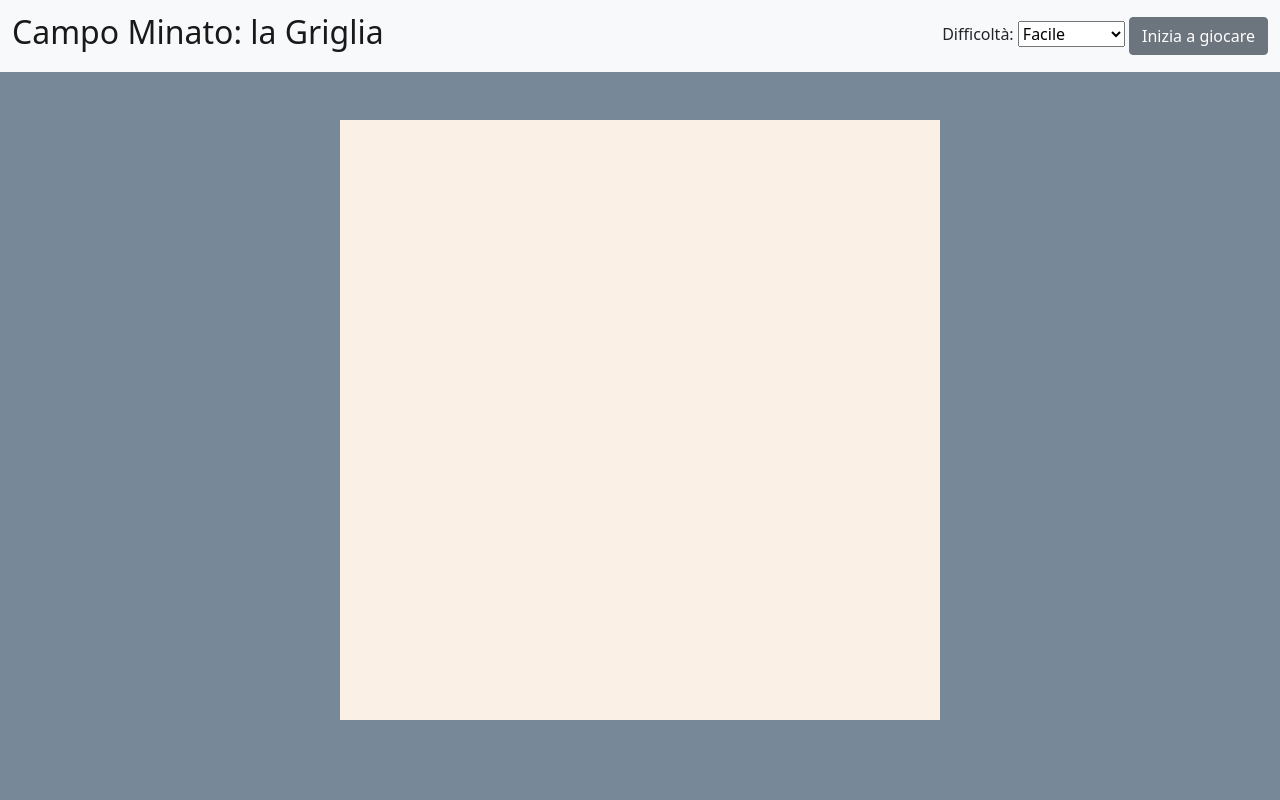
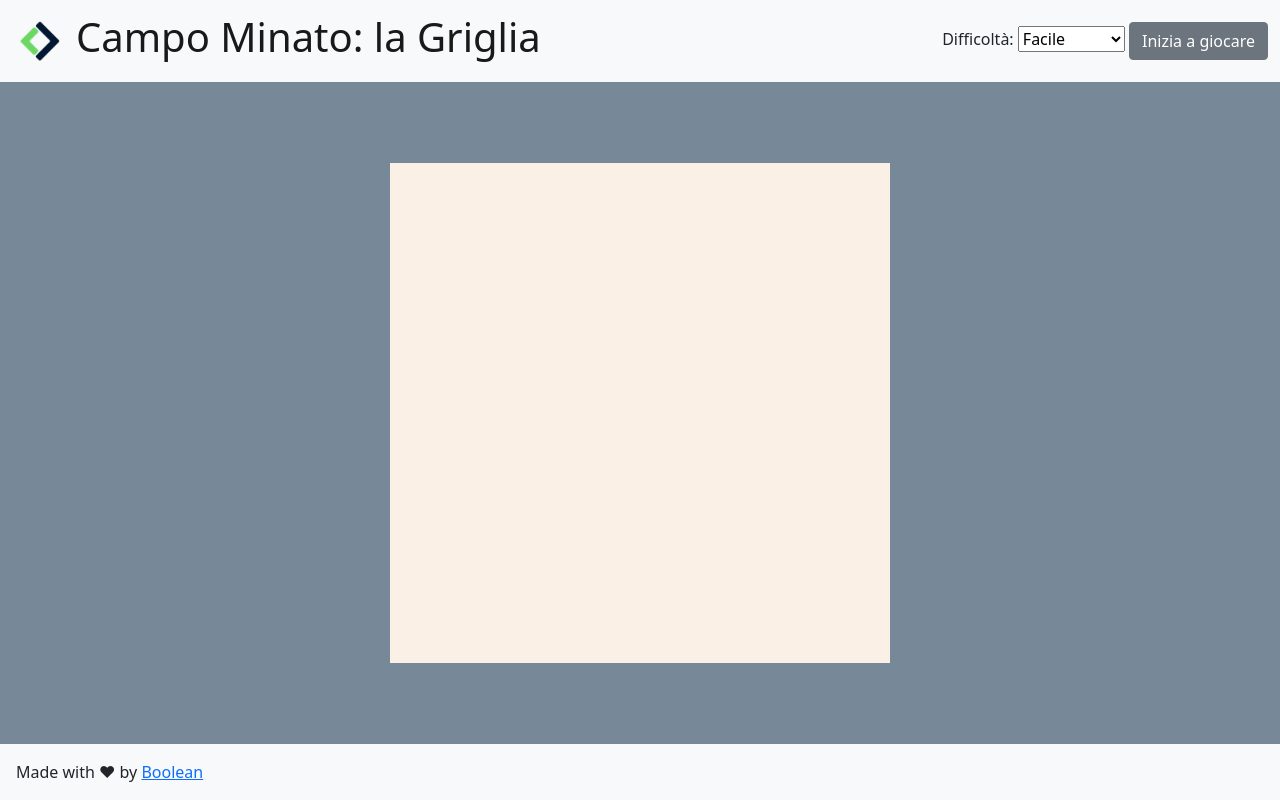
Before and after one commit to andre-cyb/js-campominato-grid, a plain HTML site: page index.html in a window 1280 px wide. Drawn offline with nearby package versions, Linux system fonts and the light colour scheme.

Commit message:
task giorno uno completata

```diff
--- a/css/style.css
+++ b/css/style.css
@@ -1,19 +1,30 @@
 body{
     background-color: lightslategray;
+   height: 100vh;
 
+}
+main{
+    height: calc((100% - 82px) - 56px);
+}
+.my_height{
+    height: 100%;
 }
 .game_container{
     display: flex;
     flex-wrap: wrap;
-    width: 600px;
-    height: 600px;
+    width: 500px;
+    height: 500px;
     margin: auto;
     background-color: linen;
 }
 .cell_style{
     width: 10%;
     height: 10%;
-    border: 2px solid grey;
+    border-top: 3px solid lightsteelblue;
+    border-right: 3px solid lightsteelblue;
+    border-bottom: 3px solid lightslategrey;
+    border-left: 3px solid lightslategrey;
+
 }
 .position_rel{
     position: relative;
@@ -26,5 +37,9 @@ body{
 }
 
 .on_click{
-    background-color: lightskyblue;
+    background-color: #69798a;
 }
+.my_footer{
+    background-color: #f8f9fa;
+
+}
--- a/index.html
+++ b/index.html
@@ -14,10 +14,11 @@
 <body>
     <header>
         <nav class="navbar navbar-light bg-light">
-            <div class="container-fluid">
-                <a class="navbar-brand" href="#">
-                    <!-- <img src="" alt="" width="30" height="24" class="d-inline-block align-text-top"> -->
-                    <h2>Campo Minato: la Griglia</h2>
+            <div class="container-fluid ">
+                <a class="navbar-brand d-flex align-items-center" href="#">
+                    <img src="Logo-boolean-es-camp.M.png" alt="30" width="40" height=""
+                        class="d-inline-block align-text-top me-3 ms-2">
+                    <h1 class="d-inline ">Campo Minato: la Griglia</h1>
                 </a>
                 <div>
                     <span>Difficoltà:</span>
@@ -34,7 +35,7 @@
         </nav>
     </header>
     <main>
-        <div class="container pt-5 pb-5">
+        <div class="container my_height d-flex align-items-center ">
             <div class="game_container d-flex flex-wrap ">
                 <!-- <div class="cell_style"></div> -->
 
@@ -42,7 +43,9 @@
 
         </div>
     </main>
-    <footer></footer>
+    <footer class="my_footer">
+        <div class=" pt-3 pb-3"><span class="ps-3">Made with &#10084; by <a href="#">Boolean</a></span></div>
+    </footer>
 
     <script src="js/script.js"></script>
 </body>
```
Also changed, not shown: Logo-boolean-es-camp.M.png (added).
